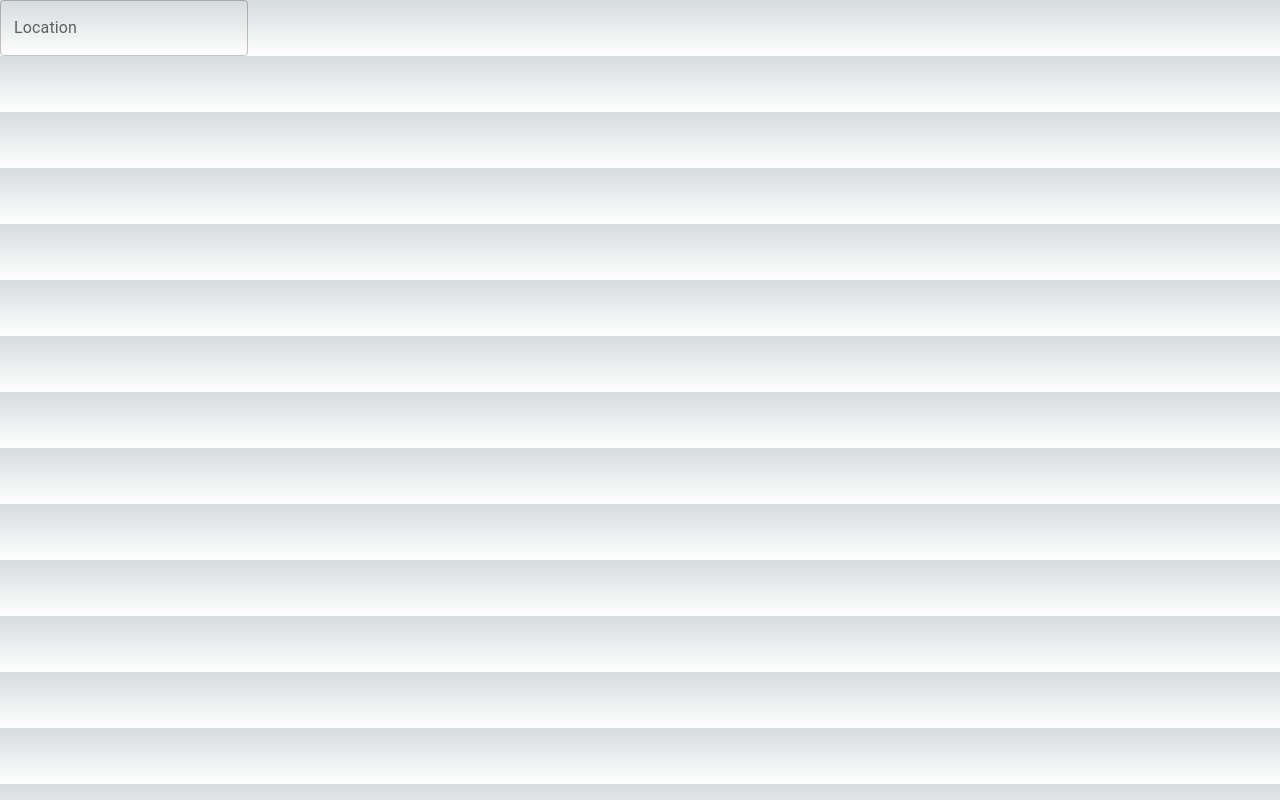
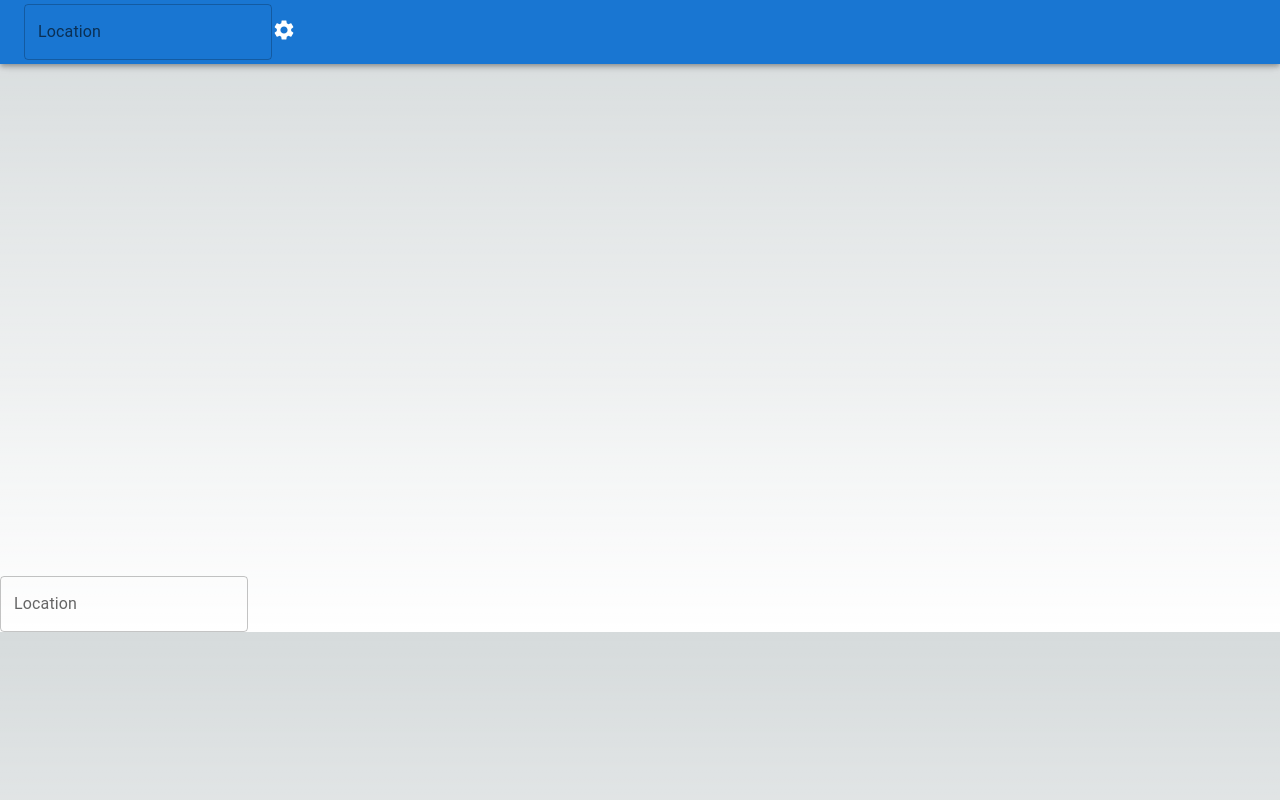
Before and after one commit to ChrisIBill/next-weather-app, a Next.js app: page /dashboard in a window 1280 px wide. Built offline with nearby package versions, Linux system fonts and the light colour scheme.

Commit message:
header work

```diff
--- /dev/null
+++ b/src/app/components/navbar.module.css
@@ -0,0 +1,5 @@
+.header {
+    position: sticky;
+    width: 100%;
+    height: 36rem;
+}
--- /dev/null
+++ b/src/app/components/navbar.tsx
@@ -0,0 +1,18 @@
+import { AppBar, Toolbar } from '@mui/material'
+import styles from './navbar.module.css'
+import SearchBar from './search-bar'
+import Settings from './settings'
+
+export default function NavBar() {
+    //TODO: If mobile, render navbar in footer
+    return (
+        <header className={styles.header}>
+            <AppBar className={styles.AppBar}>
+                <Toolbar className={styles.Toolbar}>
+                    <SearchBar />
+                    <Settings />
+                </Toolbar>
+            </AppBar>
+        </header>
+    )
+}
--- /dev/null
+++ b/src/app/components/search-bar.tsx
@@ -0,0 +1,52 @@
+'use client'
+
+import { TextField } from '@mui/material'
+import { useState } from 'react'
+import styles from './search-bar.module.css'
+
+export default function SearchBar() {
+    const [userAddress, setUserAddress] = useState<string>('')
+    const [isInputError, setIsInputError] = useState<boolean>(false)
+    const [isValid, setIsValid] = useState<boolean>(false)
+    const [helperText, setHelperText] = useState<string>('')
+
+    const zipCodeRegEx = /(^\d{5}$)|(^\d{9}$)|(^\d{5}-\d{4}$)/
+    const handleEnterKey = async (e: { keyCode: number }) => {
+        if (e.keyCode == 13) {
+            if (zipCodeRegEx.test(userAddress)) {
+                console.log('Enter key pressed')
+                setIsInputError(false)
+                getGeocode(zipCode).then((value) => submitCoords(value))
+                //setIsValid(true);
+            } else {
+                setHelperText('Please enter a valid 5 digit US Zip Code')
+                setIsInputError(true)
+            }
+        }
+    }
+
+    const handleChange = (e: any) => {
+        const regex = /^[0-9\b]+$/
+        console.log(e.keycode)
+        if (e.target.value === '' || regex.test(e.target.value)) {
+            setUserAddress(e.target.value)
+            setIsInputError(false)
+            setHelperText('')
+        } else {
+            setIsInputError(true)
+            setHelperText('Please enter numbers only')
+        }
+    }
+    return (
+        <TextField
+            id={styles.searchBar}
+            label="Location"
+            variant="outlined"
+            onChange={(e) => handleChange(e)}
+            onKeyDown={(e) => handleEnterKey(e)}
+            value={userAddress}
+            error={isInputError}
+            helperText={helperText}
+        />
+    )
+}
--- /dev/null
+++ b/src/app/components/settings.tsx
@@ -0,0 +1,9 @@
+import SettingsIcon from '@mui/icons-material/Settings'
+
+export default function Settings() {
+    return (
+        <div>
+            <SettingsIcon />
+        </div>
+    )
+}
--- a/src/app/layout.tsx
+++ b/src/app/layout.tsx
@@ -1,6 +1,8 @@
 import './globals.css'
 import type { Metadata } from 'next'
 import { Inter } from 'next/font/google'
+import styles from './layout.module.css'
+import NavBar from './components/navbar'
 
 const inter = Inter({ subsets: ['latin'] })
 
@@ -16,7 +18,10 @@ export default function RootLayout({
 }) {
     return (
         <html lang="en">
-            <body className={inter.className}>{children}</body>
+            <body className={inter.className}>
+                <NavBar />
+                <main className={styles.main}>{children}</main>
+            </body>
         </html>
     )
 }
```
Also changed, not shown: src/app/components/search-bar.module.css (added), src/app/layout.module.css (added).
